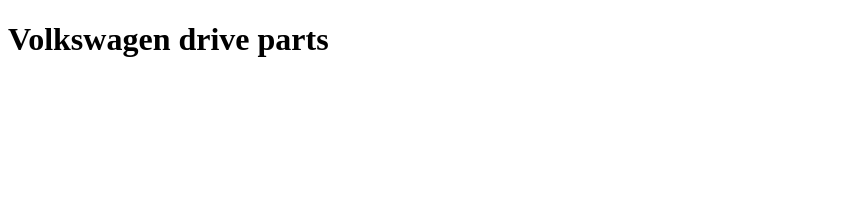
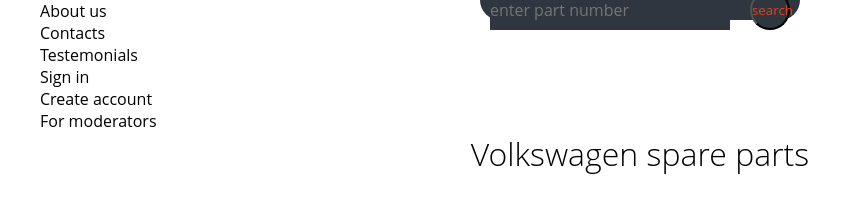
Before and after one commit to Andriiy007/internet-shop-1039-Samokhvalov, a plain HTML site: page index.html in a window 1280 px wide. Shown: the whole page, without its empty margins (0-863 px from the left). Drawn offline with Linux system fonts and the light colour scheme.

Commit message:
test with CSS

```diff
--- /dev/null
+++ b/css/body.css
@@ -0,0 +1,48 @@
+.catalogue__title {
+    text-align: center;
+}
+
+.catalogue__search {
+    position: absolute;
+    top: 0%;
+    left: 50%;
+    transform: translate(-50%, -50%);
+    background-color: #2f3640;
+    height: 40px;
+    border-radius: 40px;
+    padding: 10px;
+    width: 320px;
+}
+
+.searchbox__txt {
+    border: none;
+    background-color: none;
+    outline: none;
+    float: left;
+    padding: 0;
+    color: white;
+    background: #2f3640;
+    font-size: 16px;
+    transition: 0.4s;
+    line-height: 40px;
+    width: 240px;
+    height: 40px;
+}
+
+.searchbox__btn {
+    color: #e84118;
+    float: right;
+    width: 40px;
+    height: 40px;
+    border-radius: 50px;
+    background: #2f3640;
+    display: block;
+    justify-content: center;
+    align-items: center;
+}
+
+/* .catalogue__search-box {
+    display: flex;
+    align-items: center;
+    justify-content: center;
+} */
--- /dev/null
+++ b/css/global.css
@@ -0,0 +1,33 @@
+* {
+    margin: 0;
+    padding: 0;
+    box-sizing: border-box;
+    font-family: 'Open Sans', sans-serif, Helvetica, sans-serif;
+}
+
+:root {
+    --font-h: 'Open Sans', sans-serif;
+    --font-p: 'Rubik', sans-serif;
+  }
+
+.container {
+    max-width: 1200px;
+    margin: auto;
+}
+
+p,
+a {
+  font-family: var(--font-p);
+  font-size: 1rem;
+  font-weight: lighter;
+}
+
+h1,
+h2,
+h3,
+h4,
+h5,
+h6 {
+  font-family: var(--font-h);
+  font-weight: lighter;
+}
--- a/css/index.css
+++ b/css/index.css
@@ -0,0 +1,2 @@
+@import url(global.css);
+@import url(body.css);
--- a/index.html
+++ b/index.html
@@ -1,5 +1,6 @@
 <!DOCTYPE html>
 <html lang="en">
+
 <head>
     <meta charset="UTF-8">
     <meta name="viewport" content="width=device-width, initial-scale=1.0">
@@ -7,12 +8,35 @@
     <link rel="shortcut icon" href="img/favicon.png" type="image/x-icon" />
     <link rel="stylesheet" type="text/css" href="css/index.css">
 </head>
+
 <body>
-    <header></header>
-    <main>
-        <h1>Volkswagen drive parts</h1>
+    <header class="container">
+        <nav class="header__nav">
+            <ul class="header__nav-list">
+                <ol class="header__nav-list-li">About us</ol>
+                <ol class="header__nav-list-li">Contacts</ol>
+                <ol class="header__nav-list-li">Testemonials</ol>
+            </ul>
+        </nav>
+        <nav class="header__acc">
+            <ul class="header__acc-list">
+                <ol class="header__acc-list-li">Sign in</ol>
+                <ol class="header__acc-list-li">Create account</ol>
+                <ol class="header__acc-list-li">For moderators</ol>
+            </ul>
+        </nav>
+    </header>
+    <main class="catalogue container">
+        <h1 class="catalogue__title">Volkswagen spare parts</h1>
+        <div class="catalogue__search">
+            <form class="catalogue__search-box searchbox">
+                <input class="searchbox__txt" type="text" name="searchbox" placeholder="enter part number">
+                <button class="searchbox__btn" type="submit">search</button>
+            </form>
+        </div>
     </main>
     <footer></footer>
     <script src="js/index.js"></script>
 </body>
+
 </html>
```
